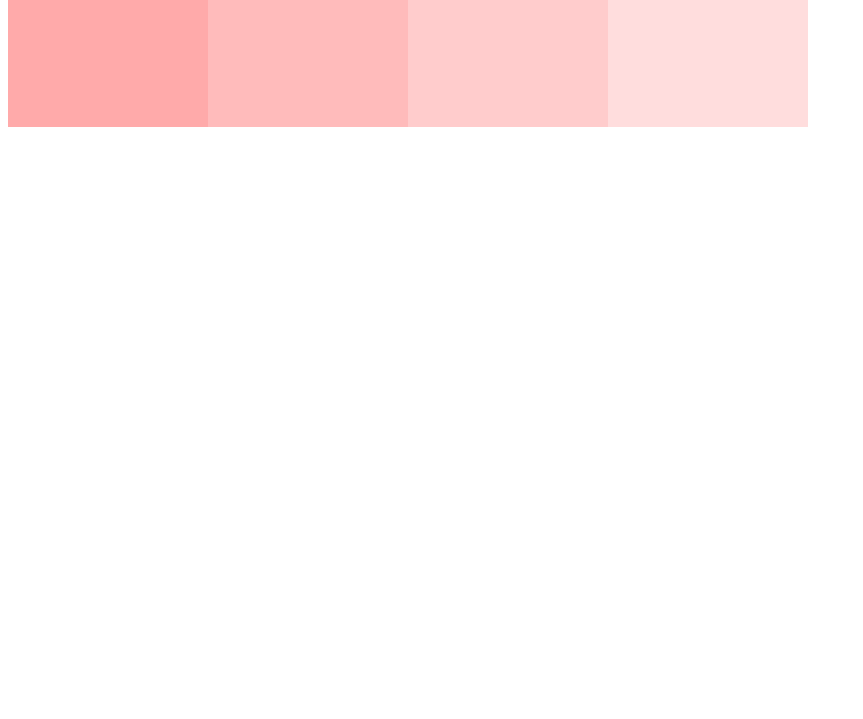
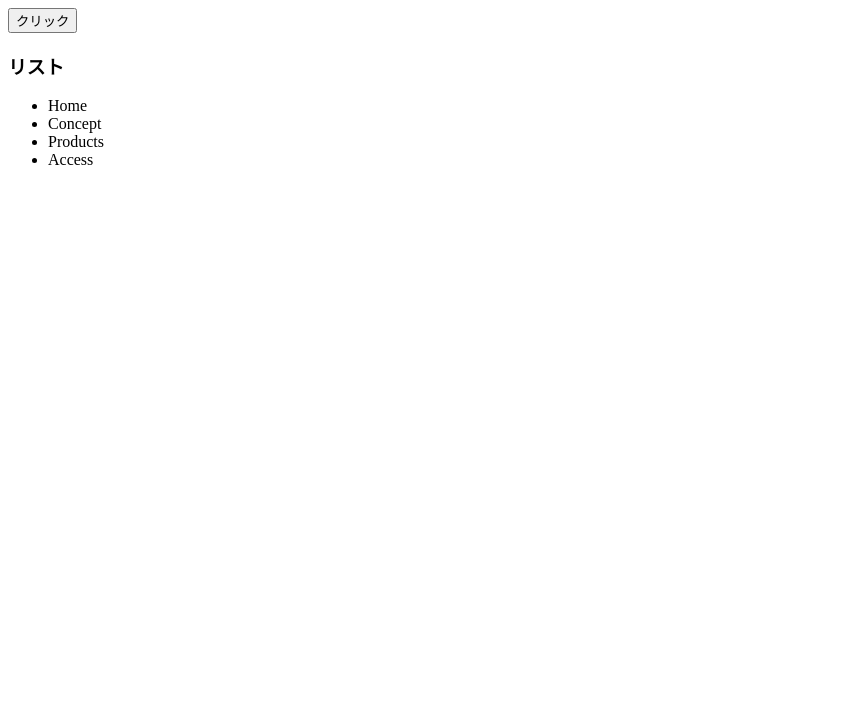
Before and after one commit to barusan-nakanori/jQuery-Lesson, a plain HTML site: page chapter7/index.html in a window 1280 px wide. Shown: the part 81-800 px from the top of the page, without its empty margins (0-863 px from the left). Drawn offline with Linux system fonts and the light colour scheme; files that its build step writes are made by us from their sources.

Commit message:
[Finish]6-7

```diff
--- a/chapter7/app.css
+++ /dev/null
@@ -1,22 +0,0 @@
-.box1{
-	background-color: #FFFFFF;
-	width:200px;
-	height:200px;
-	float:left;
-}
-
-.bg1{
-	background-color: #FFAAAA ;
-}
-
-.bg2{
-	background-color: #FFBBBB;
-}
-
-.bg3{
-	background-color: #FFCCCC;
-}
-
-.bg4{
-	background-color: #FFDDDD;
-}
--- a/chapter7/app.js
+++ b/chapter7/app.js
@@ -1,17 +1,5 @@
 $(function(){
-	$('.bg1').on('click',function(){
-		$('.bg1').slideUp();
-	});
-
-	$('.bg2').on('click',function(){
-		$('.bg2').slideUp();
-	});
-
-	$('.bg3').on('click',function(){
-		$('.bg3').slideUp();
-	});
-
-	$('.bg4').on('click',function(){
-		$('.bg4').slideUp();
+	$('button').on('click',function(){
+		$('ul').children().css('color','red');
 	});
 });
--- a/chapter7/index.html
+++ b/chapter7/index.html
@@ -6,12 +6,15 @@
 	</head>
 
 	<body>
-		<div class="box">
-			<div class="box1 bg1"></div>
-			<div class="box1 bg2"></div>
-			<div class="box1 bg3"></div>
-			<div class="box1 bg4"></div>
-		</div>
+		<h1>childrenサンプル</h1>
+		<button>クリック</button>
+		<h3>リスト</h3>
+		<ul>
+			<li>Home</li>
+			<li>Concept</li>
+			<li>Products</li>
+			<li>Access</li>
+		</ul>
 		<script src="../jquery.min.js"></script>
 		<script src="app.js"></script>
 	</body>
```
